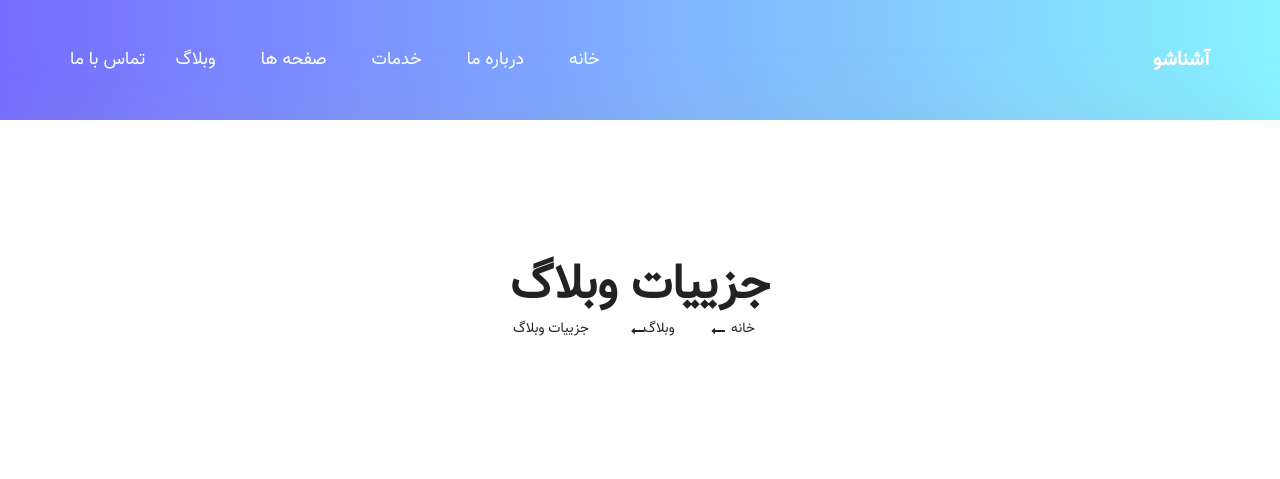
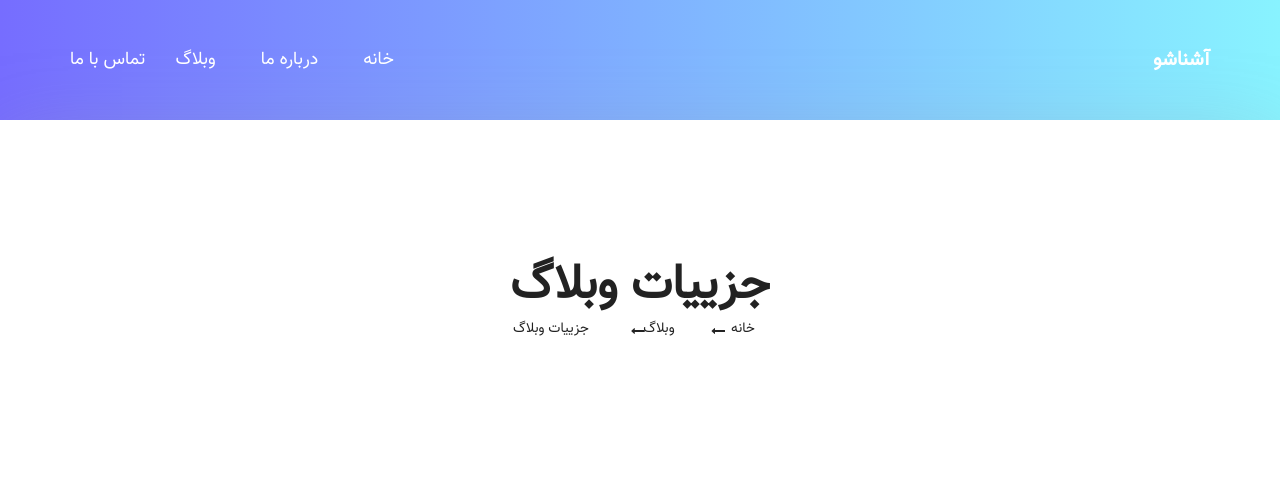
Before and after one commit to aeashkan/cvwebsite, a Django app: page /blog/single/ in a window 1280 px wide. Shown: the top 479 px of the page. Run offline with Django 4.2, Linux system fonts and the light colour scheme; some libraries are stand-ins or nearby versions.

Commit message:
link
discard project and

```diff
--- a/templates/blog/single.html
+++ b/templates/blog/single.html
@@ -39,19 +39,19 @@
 							<ul class="nav navbar-nav menu_nav mr-auto"  >
 								<li class="nav-item active"><a class="nav-link" href="{% url 'website:index'  %}">خانه</a></li>
 								<li class="nav-item"><a class="nav-link" href="{% url 'website:about'  %}">درباره ما</a></li>
-								<li class="nav-item"><a class="nav-link" href="services.html">خدمات</a></li>
-								<li class="nav-item submenu dropdown">
-									<a href="#" class="nav-link dropdown-toggle" data-toggle="dropdown" role="button" aria-haspopup="true" aria-expanded="false">صفحه ها</a>
-									<ul class="dropdown-menu">
-										<li class="nav-item"><a class="nav-link txt-alg-hd" href="portfolio.html">پروژه ها</a></li>
-										<li class="nav-item"><a class="nav-link txt-alg-hd" href="elements.html">المانها</a></li>
-									</ul>
-								</li>
+<!--								<li class="nav-item"><a class="nav-link" href="services.html">خدمات</a></li> -->
+<!--								<li class="nav-item submenu dropdown">-->
+<!--									<a href="#" class="nav-link dropdown-toggle" data-toggle="dropdown" role="button" aria-haspopup="true" aria-expanded="false">صفحه ها</a>-->
+<!--									<ul class="dropdown-menu">-->
+<!--										<li class="nav-item"><a class="nav-link txt-alg-hd" href="portfolio.html">پروژه ها</a></li>-->
+<!--										<li class="nav-item"><a class="nav-link txt-alg-hd" href="elements.html">المانها</a></li>-->
+<!--									</ul>-->
+<!--								</li> -->
 								<li class="nav-item submenu dropdown">
 									<a href="#" class="nav-link dropdown-toggle" data-toggle="dropdown" role="button" aria-haspopup="true" aria-expanded="false" style="margin-left:30px;" >وبلاگ</a>
 									<ul class="dropdown-menu "  >
-										<li class="nav-item"><a class="nav-link txt-alg-hd" href="blog.html" >وبلاگ</a></li>
-										<li class="nav-item"><a class="nav-link txt-alg-hd" href="single-blog.html">صفحه داخلی</a></li>
+										<li class="nav-item"><a class="nav-link txt-alg-hd" href="{% url 'blog:index' %}" >وبلاگ</a></li>
+										<li class="nav-item"><a class="nav-link txt-alg-hd" href="{% url 'blog:single' %}">صفحه داخلی</a></li>
 									</ul>
 								</li>
 								<li class="nav-item"><a class="nav-link" href="{% url 'website:contact'  %}"  >تماس با ما</a></li>
@@ -72,8 +72,8 @@
 							<h2>جزییات وبلاگ</h2>
 							<div class="page_link">
 								<a href="{% url 'website:index'  %}">خانه</a>
-								<a href="blog.html" style="margin-left:30px ;">وبلاگ</a>
-								<a href="single-blog.html">جزییات وبلاگ</a>
+								<a href="{% url 'blog:index' %}" style="margin-left:30px ;">وبلاگ</a>
+								<a href="{% url 'blog:single' %}">جزییات وبلاگ</a>
 							</div>
 						</div>
 					</div>
```
Also changed, not shown: templates/base.html (+7 -7 lines), templates/blog/blog.html (+8 -8 lines).
